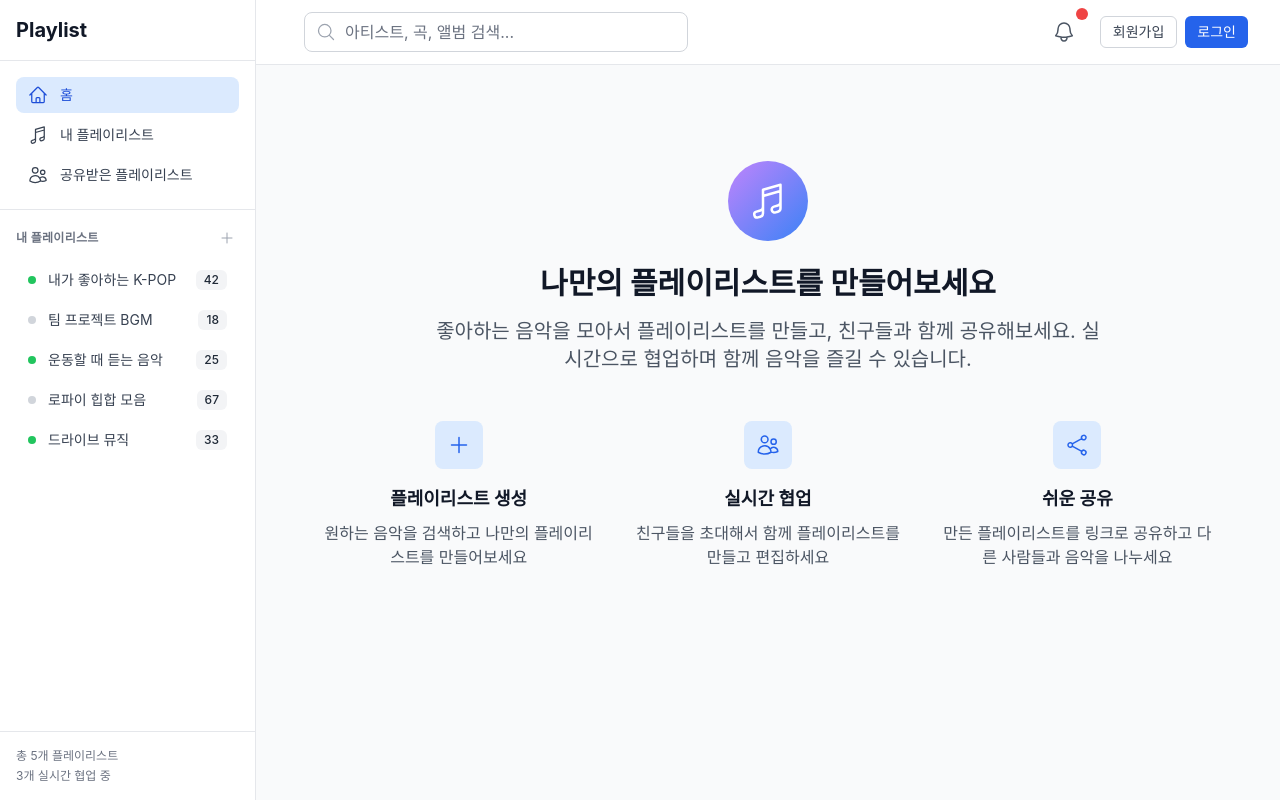
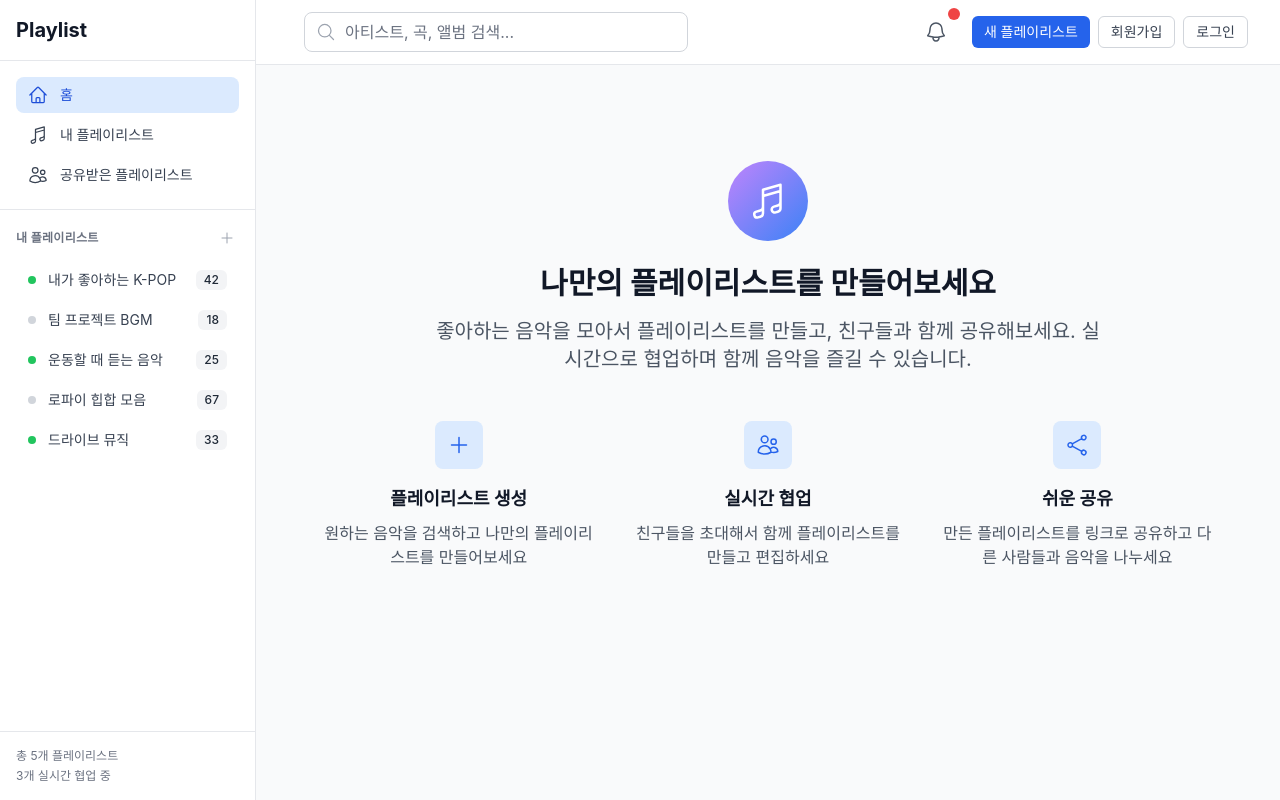
Before and after one commit to YoungSeungJang/playlist-app, a React (Vite) app in the folder apps/web/: page / in a window 1280 px wide. Built offline with nearby package versions, Linux system fonts and the light colour scheme.

Commit message:
:lipstick: Header UI 수정
Authenticated 여부에따라 UI가 다르도록 수정

비로그인 시 로그인, 회원가입 버튼이 보이도록하고 로그인시 사용자의 정보가 보이도록 수정

```diff
--- a/apps/web/src/components/layout/Header.tsx
+++ b/apps/web/src/components/layout/Header.tsx
@@ -1,8 +1,10 @@
+import { useAuth } from '@/hooks/useAuth'
+import { useAuthStore } from '@/store/authStore'
 import { Bars3Icon, BellIcon, MagnifyingGlassIcon } from '@heroicons/react/24/outline'
 import React, { useEffect, useState } from 'react'
+import { useNavigate } from 'react-router-dom'
 import { Avatar, Button } from 'ui'
 import SearchBar from '../search/SearchBar'
-import { useAuth } from '@/hooks/useAuth'
 
 interface HeaderProps {
   onMenuClick: () => void
@@ -10,17 +12,20 @@ interface HeaderProps {
 
 const Header: React.FC<HeaderProps> = ({ onMenuClick }) => {
   const [showMobileSearch, setShowMobileSearch] = useState(false)
-  const { user, isAuthenticated, signOut, signIn } = useAuth()
+  const { user, isAuthenticated, signOut } = useAuth()
+  const { openLoginModal, openRegisterModal } = useAuthStore()
+  const navigate = useNavigate()
 
   const hasNotifications = true
 
-  // 임시 로그인 함수 (테스트용)
-  const handleTestLogin = async () => {
-    try {
-      await signIn('test@example.com', 'password123')
-    } catch (error) {
-      console.error('Login failed:', error)
+  // 새 플레이리스트 생성 핸들러 (로그인 체크 포함)
+  const handleCreatePlaylist = () => {
+    if (!isAuthenticated) {
+      openLoginModal()
+      return
     }
+    // TODO: 플레이리스트 생성 모달 또는 페이지로 이동
+    console.log('Create playlist clicked')
   }
 
   // Close mobile search when screen becomes desktop size
@@ -137,24 +142,37 @@ const Header: React.FC<HeaderProps> = ({ onMenuClick }) => {
               </div>
 
               {/* Create playlist button */}
-              <Button variant="primary" size="sm">
+              <Button
+                variant="primary"
+                size="sm"
+                onClick={handleCreatePlaylist}
+              >
                 새 플레이리스트
               </Button>
             </div>
           ) : (
-            // Login button for unauthenticated users
+            // Non-authenticated user section
             <div className="flex items-center space-x-2">
+              {/* Create playlist button for non-authenticated users */}
+              <Button
+                variant="primary"
+                size="sm"
+                onClick={handleCreatePlaylist}
+              >
+                새 플레이리스트
+              </Button>
+
               <Button
                 variant="outline"
                 size="sm"
-                onClick={() => console.log('Sign up clicked')}
+                onClick={openRegisterModal}
               >
                 회원가입
               </Button>
               <Button
-                variant="primary"
+                variant="outline"
                 size="sm"
-                onClick={handleTestLogin}
+                onClick={openLoginModal}
               >
                 로그인
               </Button>
```
